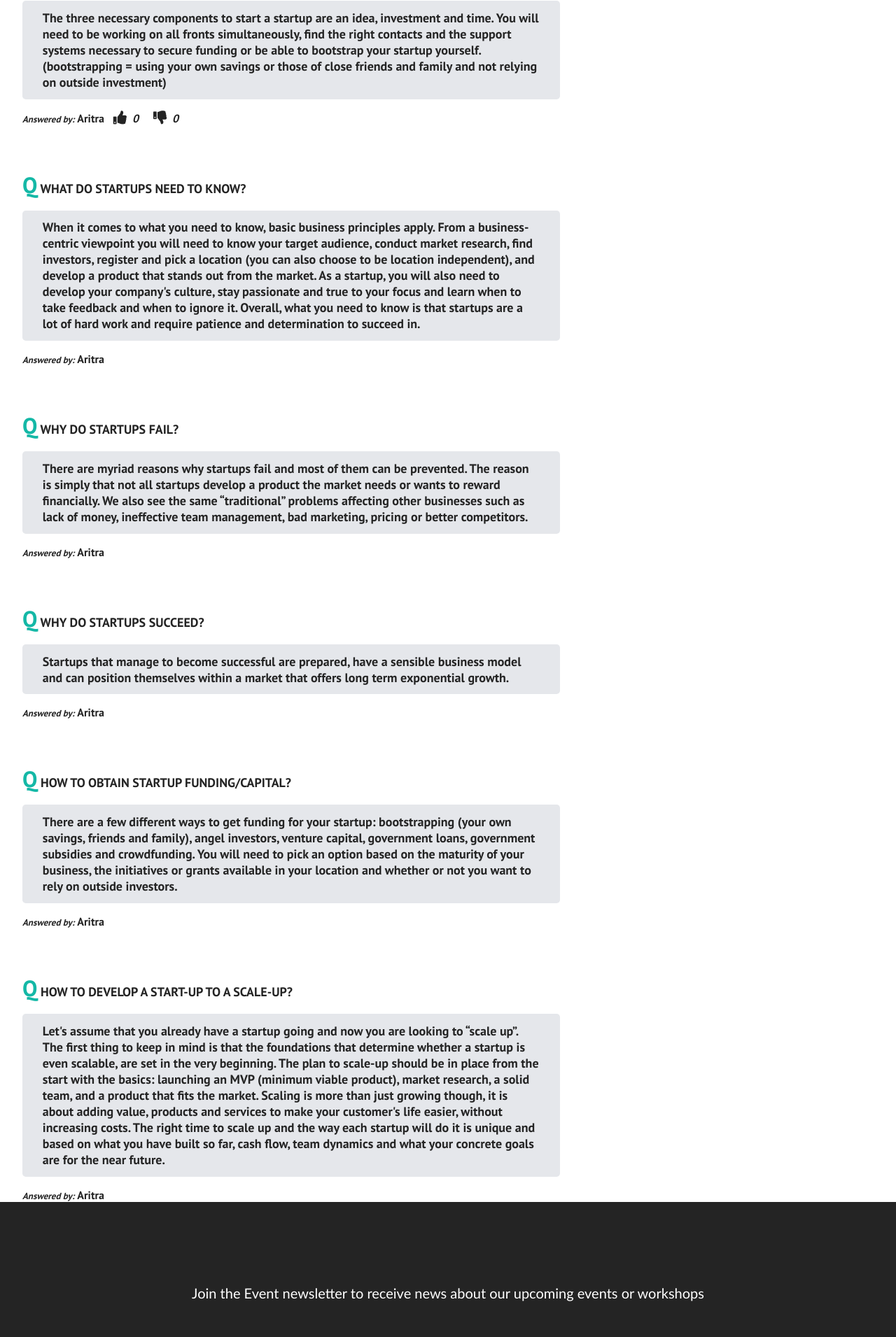
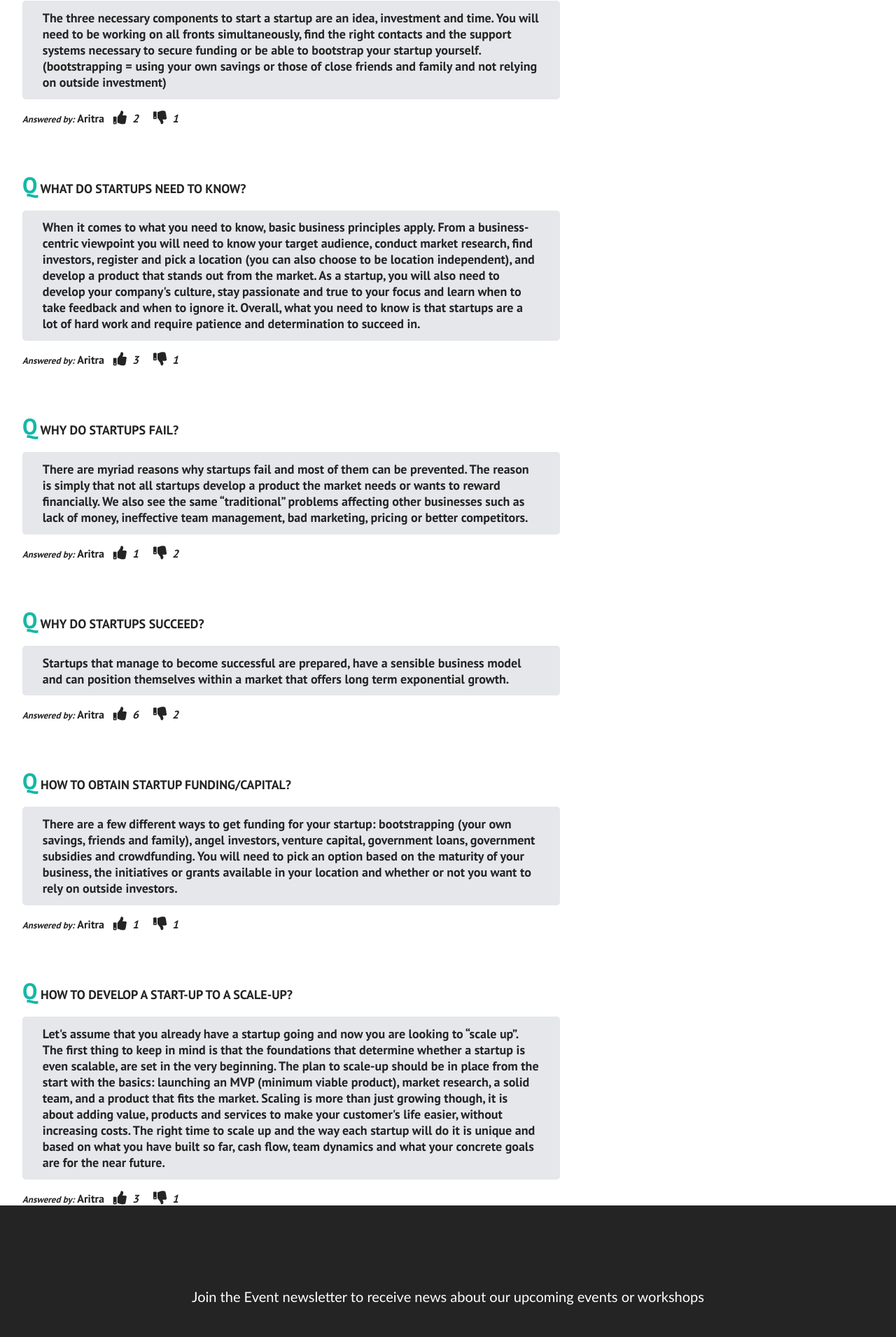
Before and after one commit to Startup-Overflow/startup-overflow, a React (Create React App) app: page /questions in a window 1280 px wide. Shown: the part 1158-3069 px from the top of the page at 70% size. Built offline with nearby package versions, Linux system fonts and the light colour scheme.

Commit message:
like dislike done

```diff
--- a/src/components/pages/Question.css
+++ b/src/components/pages/Question.css
@@ -76,7 +76,7 @@ font-size:2.6rem
 }
 .fa-thumbs-up, .fa-thumbs-down{
   margin-left:0.8rem;
-  font-size: 1.2rem
+  font-size: 1.2rem;
 }
 #thumbup-vote, #thumbdown-vote{
   margin: 0.5rem;
--- a/src/components/pages/Questions.js
+++ b/src/components/pages/Questions.js
@@ -5,17 +5,81 @@ import Footer from "../Footer";
 
 import { Link } from "react-router-dom";
 function Question() {
-  const [like, setLike] = useState(0);
-  const [dislike, setDislike] = useState(0);
+  const [like1, setLike1] = useState(2);
+  const [dislike1, setDislike1] = useState(1);
 
-  const thumbUpHandler = (e) => {
+  const [like2, setLike2] = useState(3);
+  const [dislike2, setDislike2] = useState(1);
+
+  const [like3, setLike3] = useState(1);
+  const [dislike3, setDislike3] = useState(2);
+
+  const [like4, setLike4] = useState(6);
+  const [dislike4, setDislike4] = useState(2);
+
+  const [like5, setLike5] = useState(1);
+  const [dislike5, setDislike5] = useState(1);
+
+  const [like6, setLike6] = useState(3);
+  const [dislike6, setDislike6] = useState(1);
+
+  const thumbUpHandler1 = (e) => {
     e.preventDefault();
-    setLike(like + 1);
+    setLike1(like1 + 1);
   };
 
-  const thumbDownHandler = (e) => {
+  const thumbDownHandler1 = (e) => {
     e.preventDefault();
-    setDislike(dislike + 1);
+    setDislike1(dislike1 + 1);
+  };
+
+  const thumbUpHandler2 = (e) => {
+    e.preventDefault();
+    setLike2(like2 + 1);
+  };
+
+  const thumbDownHandler2 = (e) => {
+    e.preventDefault();
+    setDislike2(dislike2 + 1);
+  };
+
+  const thumbUpHandler3 = (e) => {
+    e.preventDefault();
+    setLike3(like3 + 1);
+  };
+
+  const thumbDownHandler3 = (e) => {
+    e.preventDefault();
+    setDislike3(dislike3 + 1);
+  };
+
+  const thumbUpHandler4 = (e) => {
+    e.preventDefault();
+    setLike4(like4 + 1);
+  };
+
+  const thumbDownHandler4 = (e) => {
+    e.preventDefault();
+    setDislike4(dislike4 + 1);
+  };
+
+  const thumbUpHandler5 = (e) => {
+    e.preventDefault();
+    setLike5(like5 + 1);
+  };
+
+  const thumbDownHandler5 = (e) => {
+    e.preventDefault();
+    setDislike5(dislike5 + 1);
+  };
+  const thumbUpHandler6 = (e) => {
+    e.preventDefault();
+    setLike6(like6 + 1);
+  };
+
+  const thumbDownHandler6 = (e) => {
+    e.preventDefault();
+    setDislike6(dislike6 + 1);
   };
   const questionSet = [
     "HOW DO YOU START A STARTUP?",
@@ -57,10 +121,10 @@ function Question() {
               Aritra
             </Link>
           </span>
-          <i onClick={thumbUpHandler} class="fa fa-thumbs-up" />
-          <output id="thumbup-vote">{like}</output>
-          <i onClick={thumbDownHandler} class="fa fa-thumbs-down" />
-          <output id="thumbdown-vote">{dislike}</output>
+          <i onClick={thumbUpHandler1} class="fa fa-thumbs-up" />
+          <output id="thumbup-vote">{like1}</output>
+          <i onClick={thumbDownHandler1} class="fa fa-thumbs-down" />
+          <output id="thumbdown-vote">{dislike1}</output>
         </div>
         <p className="question-question">
           <span className="q">Q</span> {questionSet[1]}
@@ -75,6 +139,10 @@ function Question() {
               Aritra
             </Link>
           </span>
+          <i onClick={thumbUpHandler2} class="fa fa-thumbs-up" />
+          <output id="thumbup-vote">{like2}</output>
+          <i onClick={thumbDownHandler2} class="fa fa-thumbs-down" />
+          <output id="thumbdown-vote">{dislike2}</output>
         </div>
         <p className="question-question">
           <span className="q">Q</span> {questionSet[2]}
@@ -89,6 +157,10 @@ function Question() {
               Aritra
             </Link>
           </span>
+          <i onClick={thumbUpHandler3} class="fa fa-thumbs-up" />
+          <output id="thumbup-vote">{like3}</output>
+          <i onClick={thumbDownHandler3} class="fa fa-thumbs-down" />
+          <output id="thumbdown-vote">{dislike3}</output>
         </div>
         <p className="question-question">
           <span className="q">Q</span> {questionSet[3]}
@@ -103,6 +175,10 @@ function Question() {
               Aritra
             </Link>
           </span>
+          <i onClick={thumbUpHandler4} class="fa fa-thumbs-up" />
+          <output id="thumbup-vote">{like4}</output>
+          <i onClick={thumbDownHandler4} class="fa fa-thumbs-down" />
+          <output id="thumbdown-vote">{dislike4}</output>
         </div>
         <p className="question-question">
           <span className="q">Q</span> {questionSet[4]}
@@ -117,6 +193,10 @@ function Question() {
               Aritra
             </Link>
           </span>
+          <i onClick={thumbUpHandler5} class="fa fa-thumbs-up" />
+          <output id="thumbup-vote">{like5}</output>
+          <i onClick={thumbDownHandler5} class="fa fa-thumbs-down" />
+          <output id="thumbdown-vote">{dislike5}</output>
         </div>
         <p className="question-question">
           <span className="q">Q</span> {questionSet[5]}
@@ -131,6 +211,10 @@ function Question() {
               Aritra
             </Link>
           </span>
+          <i onClick={thumbUpHandler6} class="fa fa-thumbs-up" />
+          <output id="thumbup-vote">{like6}</output>
+          <i onClick={thumbDownHandler6} class="fa fa-thumbs-down" />
+          <output id="thumbdown-vote">{dislike6}</output>
         </div>
         <Footer />
       </div>
```
